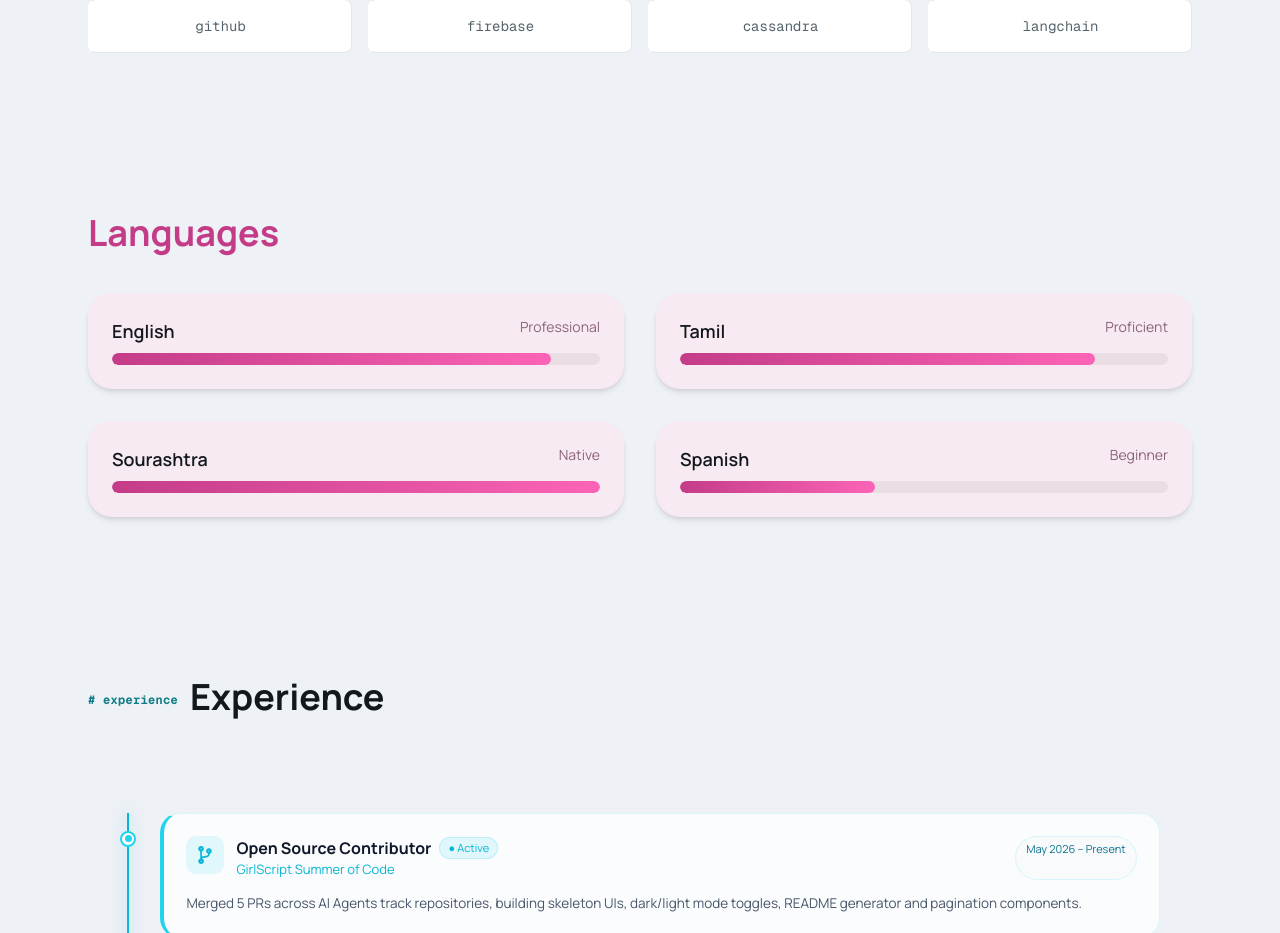
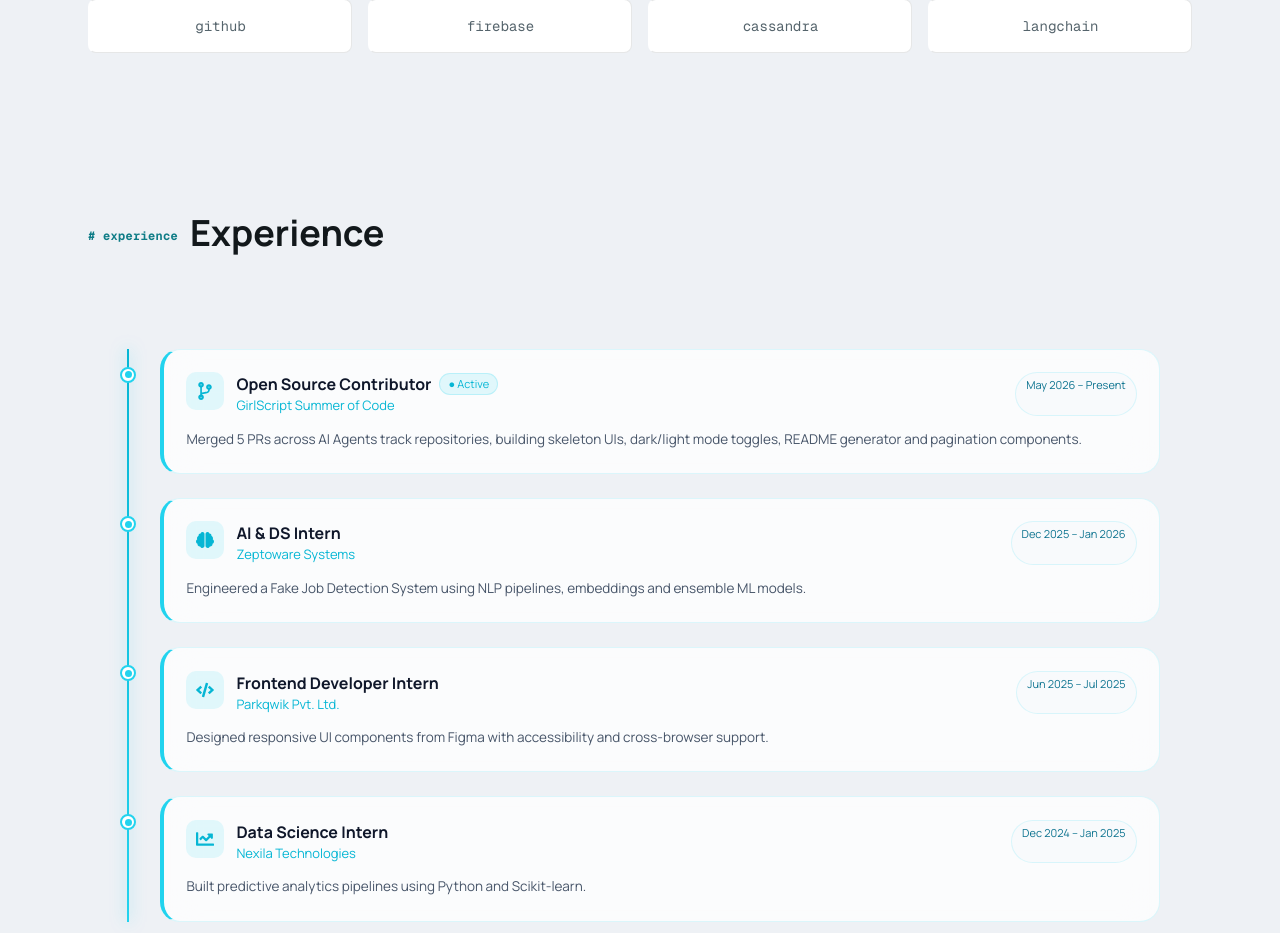
Before and after one commit to PojashriJM/PojashriJM_Portfolio, a Next.js app: page / in a window 1280 px wide. Shown: the part 1627-2560 px from the top of the page. Built offline with nearby package versions, Linux system fonts and the light colour scheme.

Commit message:
Removed language section from portfolio

```diff
--- a/app/page.tsx
+++ b/app/page.tsx
@@ -316,9 +316,6 @@ export default function Home() {
             </div>
           </motion.div>
         </section>
-
-        <Languages />
-
         {/* Experience */}
         <section id="experience" className="max-w-6xl mx-auto px-6 py-20">
           <motion.div
```
